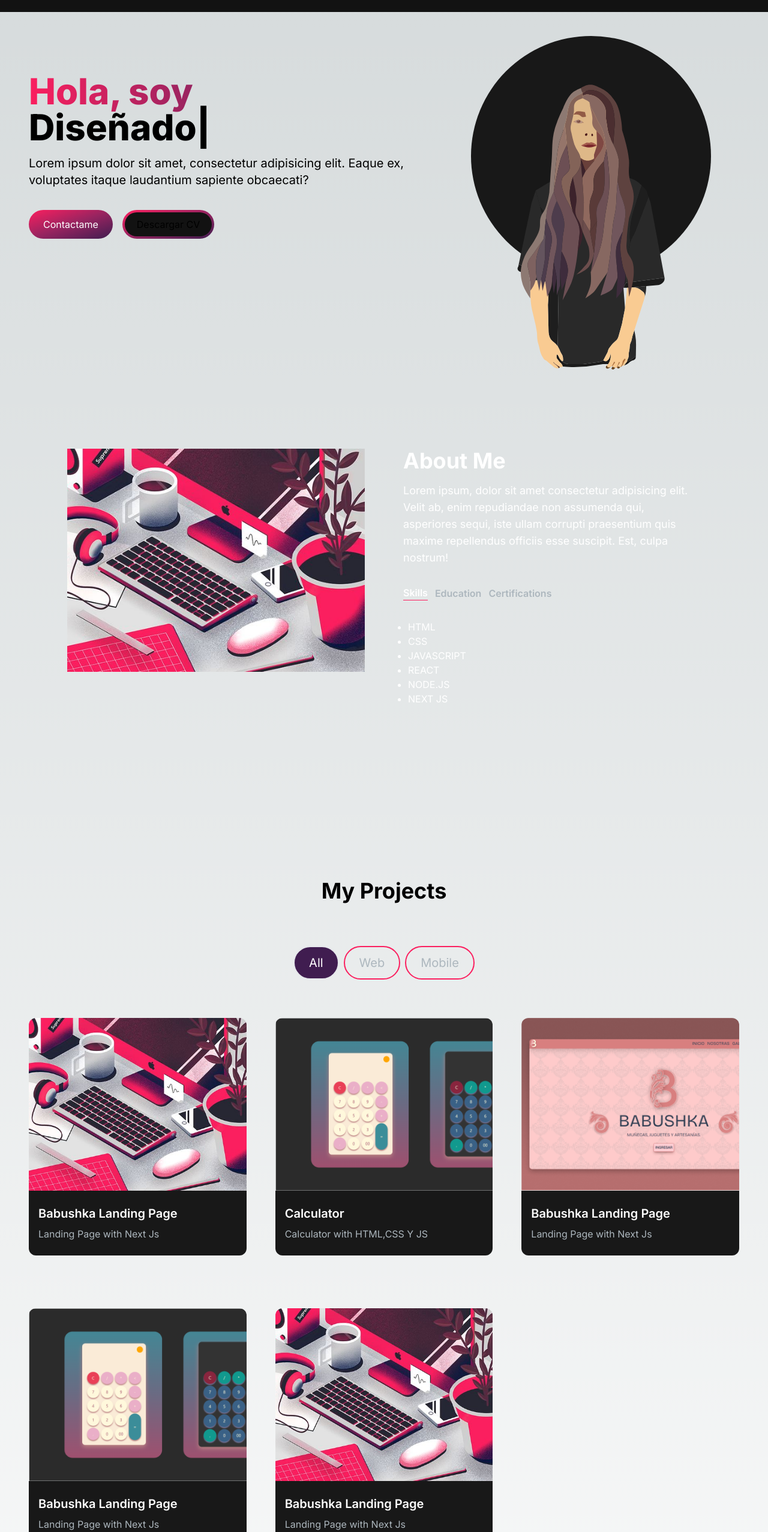
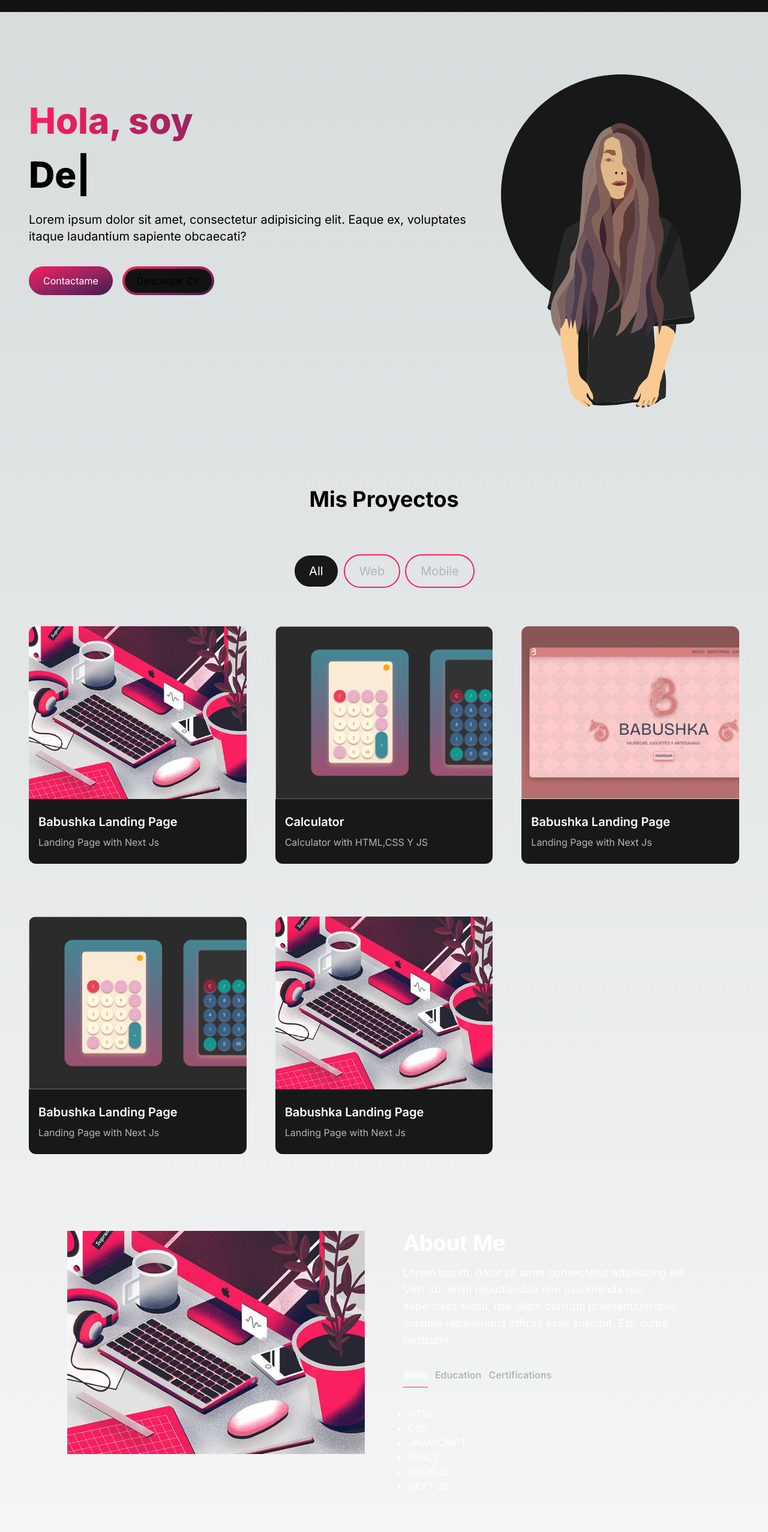
Before and after one commit to BirdieOA/Portfolio, a Next.js app: page / in a window 1280 px wide. Shown: the part 52-2606 px from the top of the page at 60% size. Built offline with nearby package versions, Linux system fonts and the light colour scheme.

Commit message:
animaciones

```diff
--- a/package.json
+++ b/package.json
@@ -9,8 +9,10 @@
     "lint": "next lint"
   },
   "dependencies": {
+    "framer-motion": "^10.16.4",
     "next": "13.5.4",
     "react": "^18",
+    "react-animated-numbers": "^0.16.0",
     "react-dom": "^18",
     "react-icons": "^4.11.0",
     "react-type-animation": "^3.1.0",
--- a/src/app/api/send/route.js
+++ b/src/app/api/send/route.js
@@ -6,12 +6,12 @@ const resend = new Resend(process.env.RESEND_API_KEY);
 const fromEmail = process.env.FROM_EMAIL;
 
 export async function POST(req, res) {
-    const { body } = await req.json();
-    const { email, subject, message } = body;
+    const { email, subject, message } = await req.json();
+    console.log(email, subject, message);
   try {
     const data = await resend.emails.send({
       from: fromEmail,
-      to: ['maitedeleonf@gmail.com', email],
+      to: ['maitedeleonf@gmail.com' , email],
       subject: subject,
       react: (<>
       <h1>{subject}</h1>
--- a/src/app/components/AboutSection.jsx
+++ b/src/app/components/AboutSection.jsx
@@ -50,7 +50,7 @@ const AboutSection = () => {
     });
   };
   return (
-    <section className="text-white mt-56">
+    <section className="text-white py-16">
       <div className="md:grid md:grid-cols-2 gap-8 items-start py-8 px-4 xl:gap-16 sm:py-16 xl:px-16">
         <Image
           src="/images/c.jpg"
--- a/src/app/components/EmailSection.jsx
+++ b/src/app/components/EmailSection.jsx
@@ -21,10 +21,11 @@ const EmailSection = () => {
       headers: {
         'Content-Type': 'application/json',
       },
-      body: JSON.data,
+      body: JSONdata,
     }
     const response = await fetch(endpoint, options);
     const resData = await response.json();
+
 
 
     if (response.status === 200 ) {
@@ -54,8 +55,6 @@ const EmailSection = () => {
       </div>
       <div>
         {emailSubmitted ? (<p className="text-green-500 text-sm mt-2">Envio exitoso</p>) : (
-
-
         <form className="flex flex-col gap-4" onSubmit={handleSubmit}>
           <label htmlFor="email" className="text-white block text-lg font-medium">
             Email
--- a/src/app/components/HeroSection.jsx
+++ b/src/app/components/HeroSection.jsx
@@ -2,13 +2,16 @@
 import React from "react";
 import Image from "next/image";
 import { TypeAnimation } from "react-type-animation";
+import { motion } from 'framer-motion'
 
 const HeroSection = () => {
   return (
-    <section>
+    <section className="lg:py-16">
       <div className="grid grid-cols-1 sm:grid-cols-12">
-        <div className="col-span-7 place-self-center text-center sm:text-left">
-          <h1 className="mb-4 text-4xl sm:text-5xl lg:text-6xl font-extrabold">
+        <motion.div
+        initial={{opacity: 0, scale: 0.5}} animate={{opacity: 1, scale: 1}} transition={{duration: 0.2}}
+        className="col-span-8 place-self-center text-center sm:text-left justify-self-start">
+          <h1 className="mb-4 text-4xl sm:text-5xl lg:text-6xl lg:leading-normal font-extrabold">
             <span className="text-transparent bg-clip-text bg-gradient-to-r from-[#FB1F5F] to-[#982460]">
               Hola, soy{" "}
             </span>
@@ -18,7 +21,7 @@ const HeroSection = () => {
                 // Same substring at the start will only be typed out once, initially
                 "Maité",
                 800, // wait 1s before replacing "Mice" with "Hamsters"
-                "Desarrolladora",
+                "Desarrolladora Web",
                 800,
                 "Diseñadora",
                 800,
@@ -42,8 +45,9 @@ const HeroSection = () => {
               </span>
             </button>
           </div>
-        </div>
-        <div className="col-span-5 place-self-center mt-4 lg:mt-0">
+        </motion.div>
+        <motion.div
+        initial={{opacity: 0, scale: 0.5}} animate={{opacity: 1, scale: 1}} transition={{duration: 0.2}} className="col-span-4 place-self-center mt-4 lg:mt-0">
           <div className="rounded-full bg-[#181818] w-[250px] h-[250px] lg:w-[400px] lg:h-[400px] relative">
             <Image
               src="/images/bird.svg"
@@ -53,7 +57,7 @@ const HeroSection = () => {
               width={250}
             />
           </div>
-        </div>
+        </motion.div>
       </div>
     </section>
   );
--- a/src/app/components/ProjectTag.jsx
+++ b/src/app/components/ProjectTag.jsx
@@ -2,8 +2,8 @@ import React from 'react'
 
 const ProjectTag = ({name, onClick, isSelected}) => {
     const buttonStyles = isSelected
-    ? "text-white bg-[#401D50]"
-    : "text-[#adb7be] border-[#FB1F5F] hover:border-white"
+    ? "text-white bg-[#181818]"
+    : "text-[#adb7be] hover:text-white border-[#FB1F5F] hover:border-white"
   return (
     <button className={`${buttonStyles} rounded-full border-2 px-6 py-3 cursor-pointer text-xl hover:bg-slate-800`} onClick={() => onClick(name)}>{name}</button>
   )
--- a/src/app/components/ProjectsSection.jsx
+++ b/src/app/components/ProjectsSection.jsx
@@ -1,7 +1,8 @@
-"use client"
-import React, { useState } from "react";
+"use client";
+import React, { useState, useRef } from "react";
 import ProjectCard from "./ProjectCard";
 import ProjectTag from "./ProjectTag";
+import { motion, useInView } from "framer-motion";
 
 const projectsData = [
   {
@@ -52,27 +53,54 @@ const projectsData = [
 ];
 
 const ProjectsSection = () => {
-  const [tag, setTag] = useState("All")
+  const [tag, setTag] = useState("All");
+  const ref = useRef(null);
+  const isInView = useInView(ref, { once: true });
+
   const handleChangeTag = (newTag) => {
     setTag(newTag);
-  }
+  };
 
   const filteredProjects = projectsData.filter((project) =>
-    project.tag.includes(tag));
+    project.tag.includes(tag),
+  );
 
+  const cardVariants = {
+    initial: { y: 50, opacity: 0 },
+    animate: { y: 0, opacity: 1 },
+  };
 
   return (
-    <>
+    <section>
       <h2 className="text-center text-4xl font-bold mb-8 md:mb-12 mt-56">
-        My Projects
+        Mis Proyectos
       </h2>
       <div className="text-white flex flex-row justify-center items-center gap-2 py-6">
-      <ProjectTag onClick={handleChangeTag} name='All' isSelected={tag === "All"}/>
-      <ProjectTag onClick={handleChangeTag} name='Web' isSelected={tag === "Web"}/>
-      <ProjectTag onClick={handleChangeTag} name='Mobile' isSelected={tag === "Mobile"}/>
+        <ProjectTag
+          onClick={handleChangeTag}
+          name="All"
+          isSelected={tag === "All"}
+        />
+        <ProjectTag
+          onClick={handleChangeTag}
+          name="Web"
+          isSelected={tag === "Web"}
+        />
+        <ProjectTag
+          onClick={handleChangeTag}
+          name="Mobile"
+          isSelected={tag === "Mobile"}
+        />
       </div>
-      <ul className="grid md:grid-cols-3 gap-8 md:gap-12">
-        {filteredProjects.map((project) => (
+      <ul  ref={ref} className="grid md:grid-cols-3 gap-8 md:gap-12">
+        {filteredProjects.map((project, index) => (
+          <motion.li
+            key={index}
+            variants={cardVariants}
+            initial="initial"
+            animate={isInView ? "animate" : "initial"}
+            transition={{duration: 0.3, delay: index * 0.4}}
+          >
             <ProjectCard
               key={project.id}
               title={project.title}
@@ -81,9 +109,10 @@ const ProjectsSection = () => {
               gitUrl={project.gitUrl}
               previewUrl={project.previewUrl}
             />
+          </motion.li>
         ))}
       </ul>
-    </>
+    </section>
   );
 };
 
--- a/src/app/components/TabButton.jsx
+++ b/src/app/components/TabButton.jsx
@@ -1,8 +1,14 @@
 import React from "react";
+import {motion} from "framer-motion";
+
+const variants = {
+  default: { width: 0},
+  active: { width: "calc(100% - 0.75rem)"},
+}
 
 const TabButton = ({ active, selectTab, children }) => {
   const buttonClasses = active
-    ? "text-white border-b border-[#FB1F5F]"
+    ? "text-white"
     : "text-[#adb7be]";
 
   return (
@@ -10,6 +16,12 @@ const TabButton = ({ active, selectTab, children }) => {
       <p className={`mr-3 font-semibold hover:text-white ${buttonClasses}`}>
         {children}
       </p>
+      <motion.div animate={active ? "active" : "default"}
+      variants={variants}
+      className=" border-b border-[#FB1F5F] mt-2 mr-3"
+      >
+
+      </motion.div>
     </button>
   );
 };
--- a/src/app/globals.css
+++ b/src/app/globals.css
@@ -28,7 +28,7 @@ body {
 
 
 ::-webkit-scrollbar{
-  width: 0.9em;
+  width: 0.5em;
   }
 
   ::-webkit-scrollbar-track{
--- a/src/app/page.js
+++ b/src/app/page.js
@@ -6,14 +6,15 @@ import ProjectsSection from "./components/ProjectsSection";
 import EmailSection from "./components/EmailSection";
 import FooterSection from "./components/FooterSection";
 
+
 export default function Home() {
   return (
     <main className="flex min-h-screen flex-col ">
       <Navbar />
       <div className="container mt-24 mx-auto px-12 py-4">
         <HeroSection />
+        <ProjectsSection />
         <AboutSection />
-        <ProjectsSection />
         <EmailSection/>
       </div>
       <FooterSection/>
```
Also changed, not shown: 2 other files (tests, documents, lock files or other folders). Lines whose indentation alone changed are shown as unchanged.
